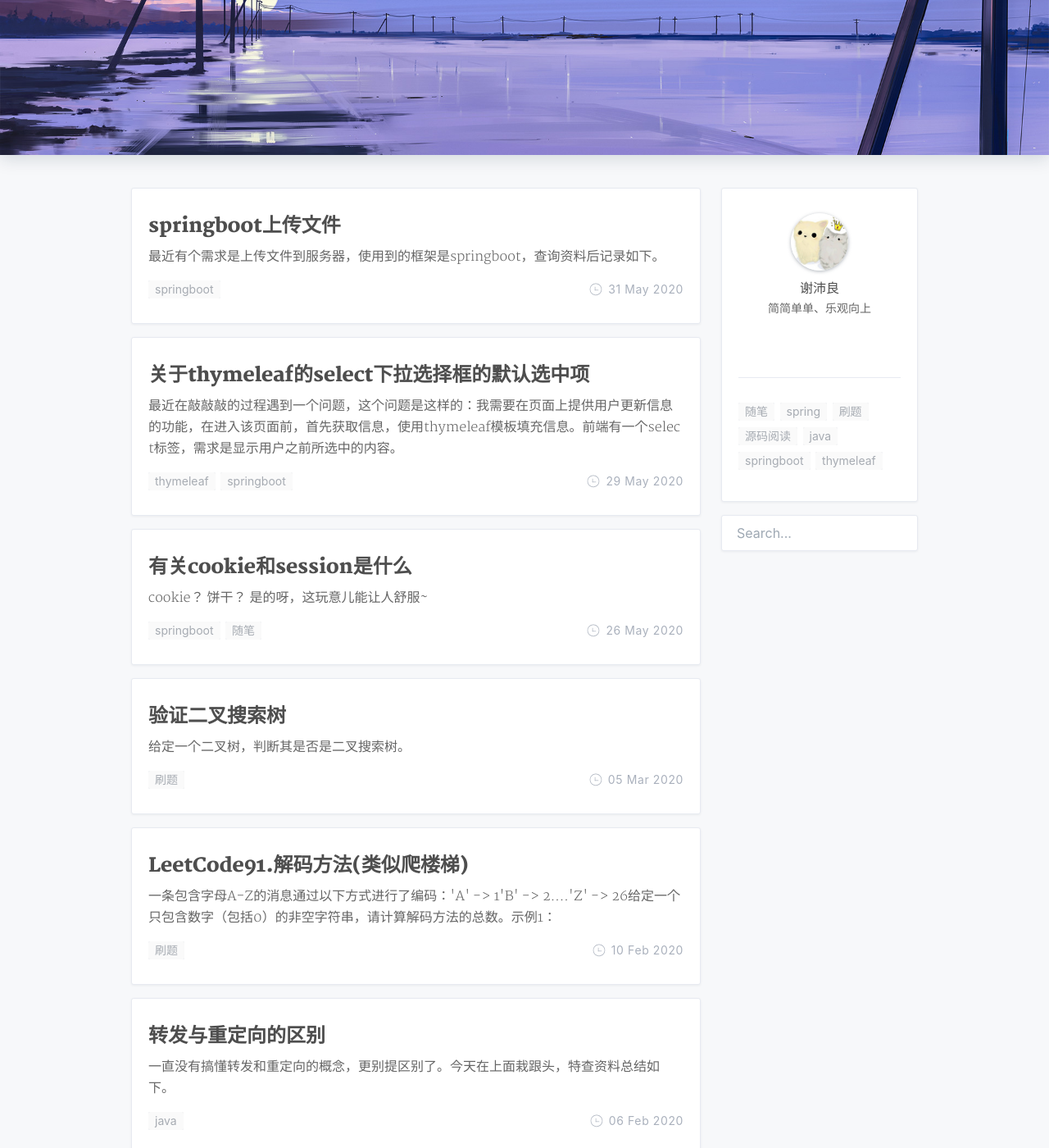
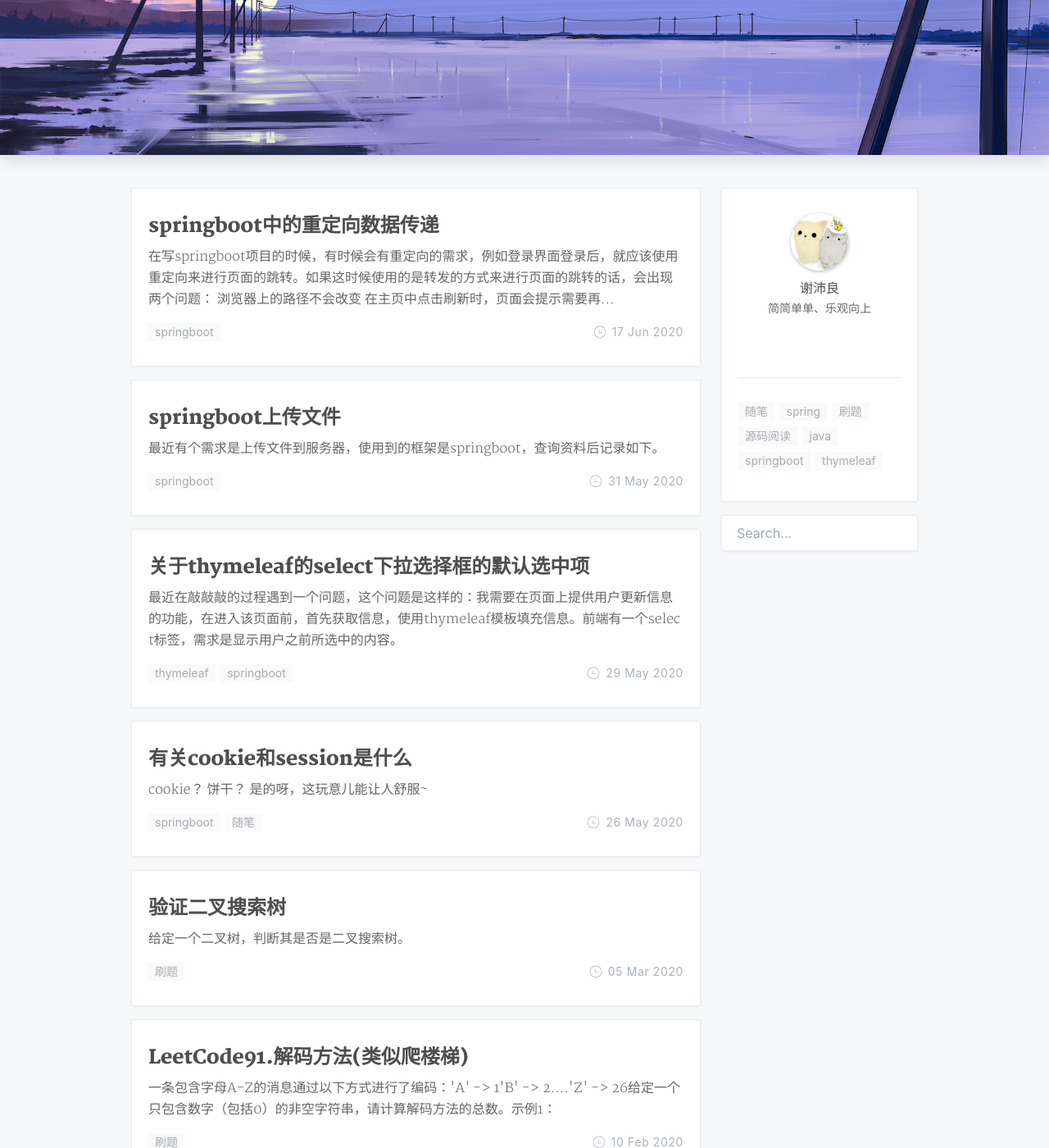
Before and after one commit to xiepl1997/xiepl1997.github.io, a Jekyll site: the page built from index.html, in a window 1280 px wide and 1400 px high, scrolled down 271 px. Shown: the whole window at 82% size. Built offline with Jekyll 4.4.1, drawn with Linux system fonts in a browser that asks for light colours; nearby versions of some CDN libraries; the list of posts is cut into pages by our own code; a style sheet for code colours, icons or effects is not loaded; some of the changed lines change nothing that is shown.

Commit message:
add 2020-06-17springboot中的重定向数据传递

````diff
--- a/_posts/2020-02-06-forward&redirect.md
+++ b/_posts/2020-02-06-forward&redirect.md
@@ -12,7 +12,7 @@ tags: java
 
 形式：`request.getRequestDispatcher().forward(request,response)`
 在springboot中的controller进行试图解析时默认转发。
-转发在服务器端发挥作用，通过forward()方法提交信息在多个页面之间进行传递。
+转发在服务器端发挥作用，通过forward()方法提交信息在多个页面之间进行传递。可以理解为服务器跳转，相当于方法调用，在执行当前文件的过程中转向执行目标文件，两个文件（当前文件和目标文件）属于同一次请求，前后页共用一个request，可以通过此来传递一些数据或者session信息。
 * 地址栏不会变
 * 转发只能转发到当前web应用内的资源
 * 在转发过程中，可以将数据保存到request域对象中去
@@ -47,6 +47,7 @@ springboot中进行重定向时，controller中写
 	}
 ```
 如果controller中直接写`mv.setViewName("redirect:StudentPage")`的话，将会出现404（若StudentPage.html存放在templates文件夹中）。这是因为templates不是springboot项目的静态资源地址，重定向是二次请求，所以无法访问templates中资源。
+重定向也是客户端跳转，相当于客户端向服务器发送请求后，服务器返回一个响应，客户端接收到响应之后又向服务器端发送一次请求，一共是2次请求，前后页不共用一个request，**不能读取转向前通过request.setAttribute()设置的属性值**。
 * 重定向地址栏会改变
 * 重定向可以跳转到当前web应用，甚至是外部域名网站
 * 不能在重定向过程中，将数据保存到request域对象中
--- /dev/null
+++ b/_posts/2020-06-17-springbootredirectandrefresh.md
@@ -0,0 +1,130 @@
+---
+layout : post
+title : springboot中的重定向数据传递
+date : 2020-06-17
+author : xiepl1997
+tags : springboot
+---
+
+在写springboot项目的时候，有时候会有重定向的需求，例如登录界面登录后，就应该使用**重定向**来进行页面的跳转。如果这时候使用的是转发的方式来进行页面的跳转的话，会出现两个问题：
+* 浏览器上的路径不会改变
+* 在主页中点击刷新时，页面会提示需要再次提交表单
+因为转发是通过forward()方法提交信息在多个页面之间进行传递。
+
+登陆后地址栏是需要变为主页地址的，而且也不应该出现刷新提示提交表单的现象，所以应该使用重定向来进行登录跳转。那么这就出现了一个问题，重定向的页面不能读取转向前通过request.setAttribute()或者是ModelAndView设置的属性值，那怎么办呢?**这里可以使用RedirectAttribute类来保存之前获得的属性，这样就可以避免重定向之后数据丢失的问题了。**
+就是说，原来我们是向ModelAndView中放属性的，但是现在我们只要往这个类里面放就ok了，就可以让用户在主界面中看到之前想保存的一堆数据了。
+
+下面贴出一个例子，同时使用到了转发和重定向。还创建了cookie和session。
+```java
+    @RequestMapping("/login")
+    public String login(@RequestParam("id")String id,
+                        @RequestParam("name")String name,
+                        RedirectAttributes redirectAttributes,
+                        Model model,
+                        HttpServletRequest request,
+                        HttpServletResponse response) throws UnsupportedEncodingException {
+        Student student = studentService.getStudentByID(id);
+        String msg = "";
+        if(student == null){
+            msg = "学号不存在！";
+            model.addAttribute("msg", msg);
+            return "login";
+        }
+        else{
+            if(!name.equals(student.getName())){
+                msg = "学号或姓名输入错误！请检查！";
+                model.addAttribute("msg", msg);
+                return "login";
+            }
+        }
+        //创建session
+        HttpSession session = request.getSession();
+        session.setAttribute("student", student);
+
+        //创建cookie
+        Cookie cookie = new Cookie("id", id);
+        //cookie中存储中文需要转为utf-8
+        Cookie cookie1 = new Cookie("name", URLEncoder.encode(name, "UTF-8"));
+        cookie.setMaxAge(7*24*60*60); //保存时间一周
+        cookie1.setMaxAge(7*24*60*60);
+
+        response.addCookie(cookie);
+        response.addCookie(cookie1);
+
+        //如果账号是管理员账号
+        if(id.equals("1111")){
+            return "redirect:/adminpage.html";
+        }
+
+        //获取用户当天的填报数据
+        Commit commit1 = commitService.getFirstCommitByIdToday(id);
+        Commit commit2 = commitService.getSecondCommitByIdToday(id);
+        Commit commit3 = commitService.getThirdCommitByIdToday(id);
+
+        redirectAttributes.addFlashAttribute("commit1", commit1);
+        redirectAttributes.addFlashAttribute("commit2", commit2);
+        redirectAttributes.addFlashAttribute("commit3", commit3);
+
+        redirectAttributes.addFlashAttribute("student", student);
+
+        return "redirect:/index.html";
+    }
+```
+从上面可以看到当登录成功的情况下，使用的是重定向来跳转主页面。同时使用了redirectAttributes.addFlashAttribute()方法来传递数据。
+
+同时redirectAttributes还有addAttribute()方法，下面总结这两个方法：
+1. addAttribute()方法直接把你的参数加到url的后面进行重定向，使用这个方法之后，虽然你成功的跳到了主界面，但是！页面的URL变成了：/test/Main?userName=10000&password=22222，一般的网站登录好像是没人这么干的吧，所以这就不做讲解了。而且要是想获取数据的话，可以直接用@RequestParam或者@ModelAttribute来获取。
+2. 但是如果使用addFlashAttribute()方法就没有那么多事了，这个方法的使用和上面的那个是一样的，唯一的区别就是传输数据的方法不一样。**这个方法会把你加入的数据放在一个叫做FlashMap的Map中。在进行重定向的时候，这个Map中的数据会跟着新生成的Request一起到去请求重定向到的页面（也就是程序的的主界面），当重定向之后，这个Map里的数据会被清空，意思就是现在只有新页面的Request才有这些数据了。**
+
+**当然，如果现在刷新一下页面，你会发现展示的数据（一开始你存储在FlashMap中的数据）没了。这其实也很好理解吧，刚刚说了，FlashMap在把数据给重定向生成的Request后，就把自己的数据删了。现在你刷新了一下页面相当于客户端又对这个URL产生了新请求，这个新请求是不可能有上一个请求中的信息的，所以避免了表单的重复提交。**
+
+在例子中，我的解决办法是当点击刷新index页面时，再次通过查询数据库获取数据后转发。，如下
+```java
+    /**
+     * 刷新页面时
+     * @param request
+     * @param mv
+     * @return
+     */
+    @RequestMapping("/index.html")
+    public ModelAndView Refresh(HttpServletRequest request,
+                                ModelAndView mv){
+        HttpSession session = request.getSession();
+        Object student = session.getAttribute("student");
+        if(student == null){
+            mv.setViewName("login");
+            return mv;
+        }
+
+        mv.addObject("student", ((Student)student));
+
+        String id = ((Student)student).getId();
+
+        //获取当天的填报数据
+        Commit commit1 = commitService.getFirstCommitByIdToday(id);
+        Commit commit2 = commitService.getSecondCommitByIdToday(id);
+        Commit commit3 = commitService.getThirdCommitByIdToday(id);
+
+        mv.addObject("commit1", commit1);
+        mv.addObject("commit2", commit2);
+        mv.addObject("commit3", commit3);
+        mv.addObject("student", (Student)student);
+        mv.setViewName("index");
+
+        return mv;
+
+    }
+```
+其实这种方法也不是很好，因为数据实际上没有丢，，
+
+虽然说，管理FlashMap的管理器默认是SessionFlashMapManager，保存在Session中。但是，通过Session是无法获得数据的。
+
+**方法一：使用RequestContextUtils.getInputFlashMap()来直接获取FlashMap（重点）**
+
+我们在Index-Controller中，把数据使用RedirectAttribute.addFlashAttribute()保存在FlashMap中，在重定向的时候，FlashMap中的数据被添加到了Request中，所以使用这个方法可以从Request中获取到FlashMap。
+
+FlashMap本质上还是一个Map，所以这个方法的返回值是Map<String，?>，我们只要用一个Map来接收就可以了，然后我们就可以提取我们之前存储下的那些属性了。（就是可以直接在视图上使用 ${属性名} 来获取）。
+
+**方法二：通过（@ModelAttribute（value="属性名"）String xxx）通过属性名称获取属性值（推荐）**
+
+刚刚已经说过了，一开始储存的数据在重定向的时候都放在Request里了，这些数据被作为初始化的模型（通俗的来讲就是这些数据被这个控制器的所有方法共享，即为共享数据），所以通过@ModelAttribute可以在Main-Controller中的任意一个方法里通过属性名获取这些属性。比上面的那个要简单多了，所以推荐使用这个方法。
````
